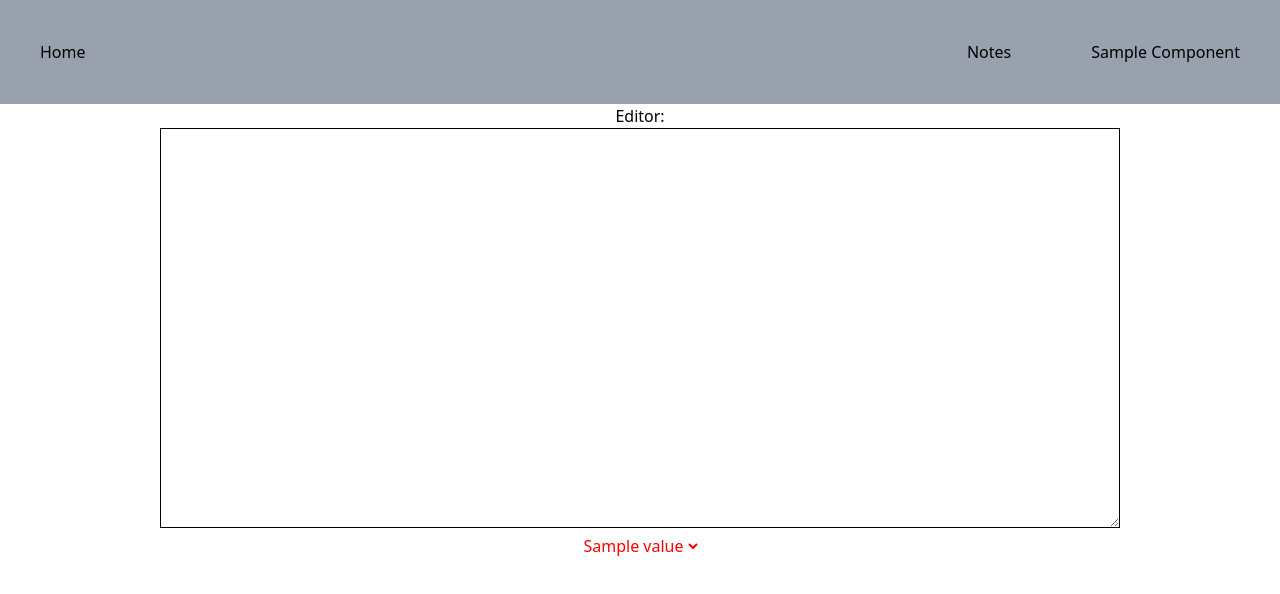
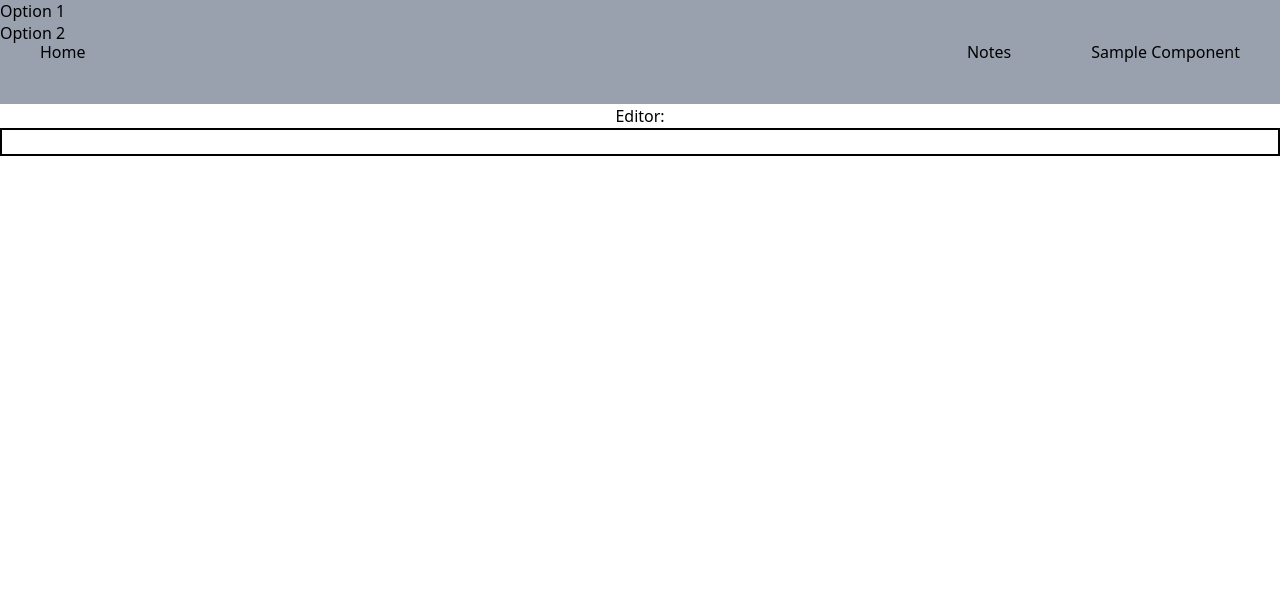
Before and after one commit to youssefgaballa/Chess-App, a React (Vite) app in the folder client/: page /Notes in a window 1280 px wide. Shown: the top 594 px of the page. Built offline with nearby package versions, Linux system fonts and the light colour scheme.

Commit message:
feat: added dropdown to text editor and changed the editor to a div contentEditable

```diff
--- a/client/src/components/Notes.tsx
+++ b/client/src/components/Notes.tsx
@@ -1,33 +1,48 @@
 import { useState, useRef, useEffect } from 'react'
-import styled from '@emotion/styled'
 
 export default function Notes() {
-    const [notes, setNotes] = useState("")
-    const ref = useRef<HTMLTextAreaElement>(null);
+    //const [notes, setNotes] = useState("")
 
-    const StyledSelect = styled('select')`
-        color: red;
-    `
+    const[x,setx] = useState(0);
+    const[y,sety] = useState(0);
+    const editableRef = useRef<HTMLDivElement>(null);
 
-    const onChange = (e : React.ChangeEvent<HTMLTextAreaElement>) => {
-        setNotes(e.target.value);
-    };
+
+    // const onChange = (e : React.ChangeEvent<HTMLDivElement>) => {
+    //     setNotes(e.target.title);
+    // };
+    const setSelection = () => {
+        const selection = window.getSelection();
+        console.log("setSelection")
+        if (selection) {
+            if (selection.rangeCount !== 0) {
+                const range = selection.getRangeAt(0).cloneRange();
+                range.collapse(true);
+                const rect = range.getClientRects()[0];
+                    if (rect) {
+                        setx(rect.left);
+                        sety(rect.top+20);
+                    }
+            }
+        };
+    }
 
     useEffect(() => {
-        console.log("selection start" + ref.current?.selectionStart);
-        console.log("offsetLeft" + ref.current?.offsetLeft);
-        console.log("offsetParent" + ref.current?.offsetParent);
+        document.addEventListener('input', setSelection);
+        return () => {
+            document.removeEventListener('input', setSelection);
+        }
 
-    }, [notes]);
-    //console.log("Render notes: " + notes);
+    });
+
     return (
         <>
         <div className="text-center h-1/2 w-full">Editor: <br/>
-        <textarea className="w-3/4 h-full border border-black-500 " onChange={onChange} ref={ref}/>
-        <br/>
-        <StyledSelect>
-            <option>Sample value</option>
-        </StyledSelect>
+        <div contentEditable = "true" ref={editableRef} className="border-2" ></div>
+        <select size={2} className = "overflow-auto" style={{position: 'absolute', left: x, top: y}}>
+            <option>Option 1</option>
+            <option>Option 2</option>
+        </select>
         </div>
         </>
     )
```
